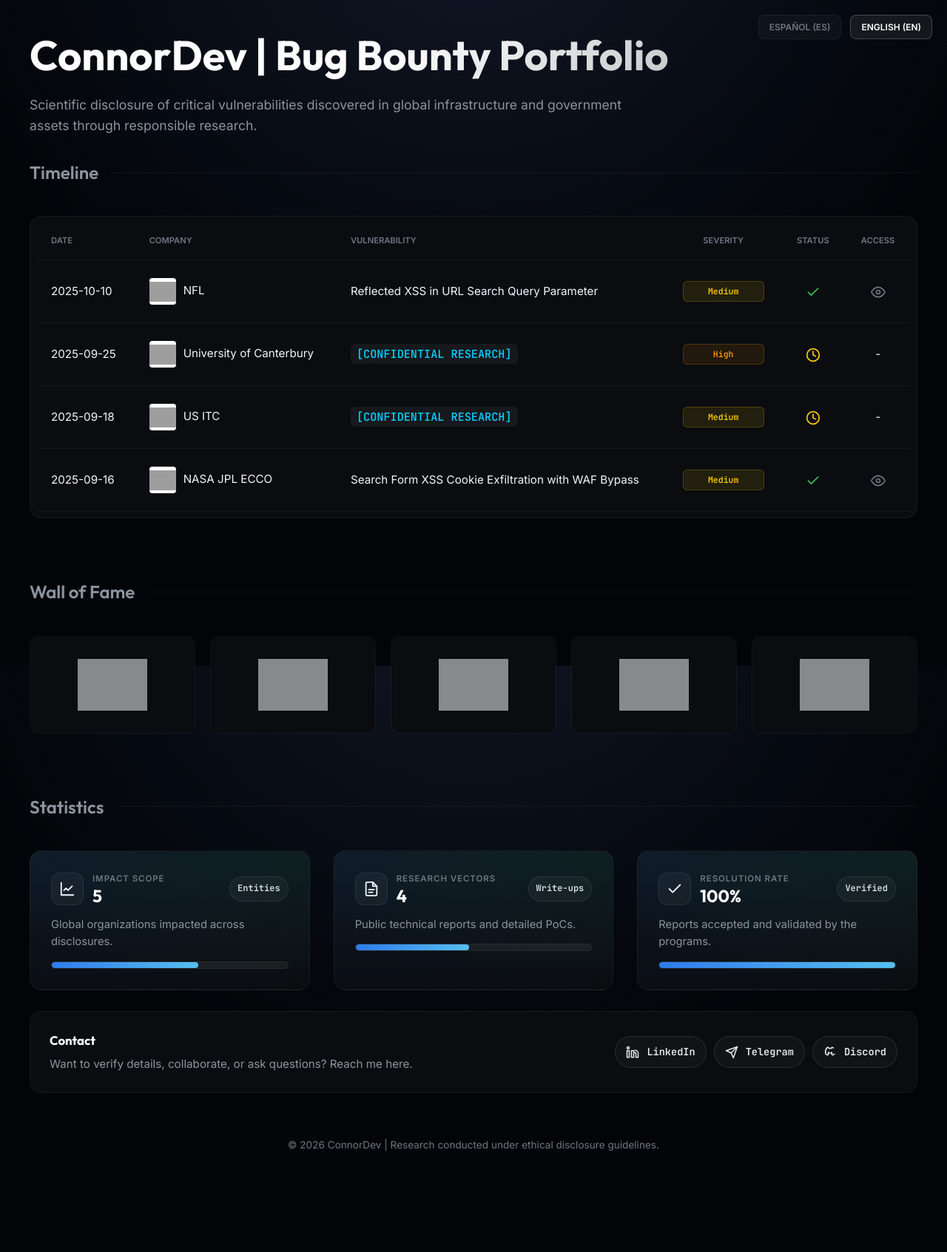
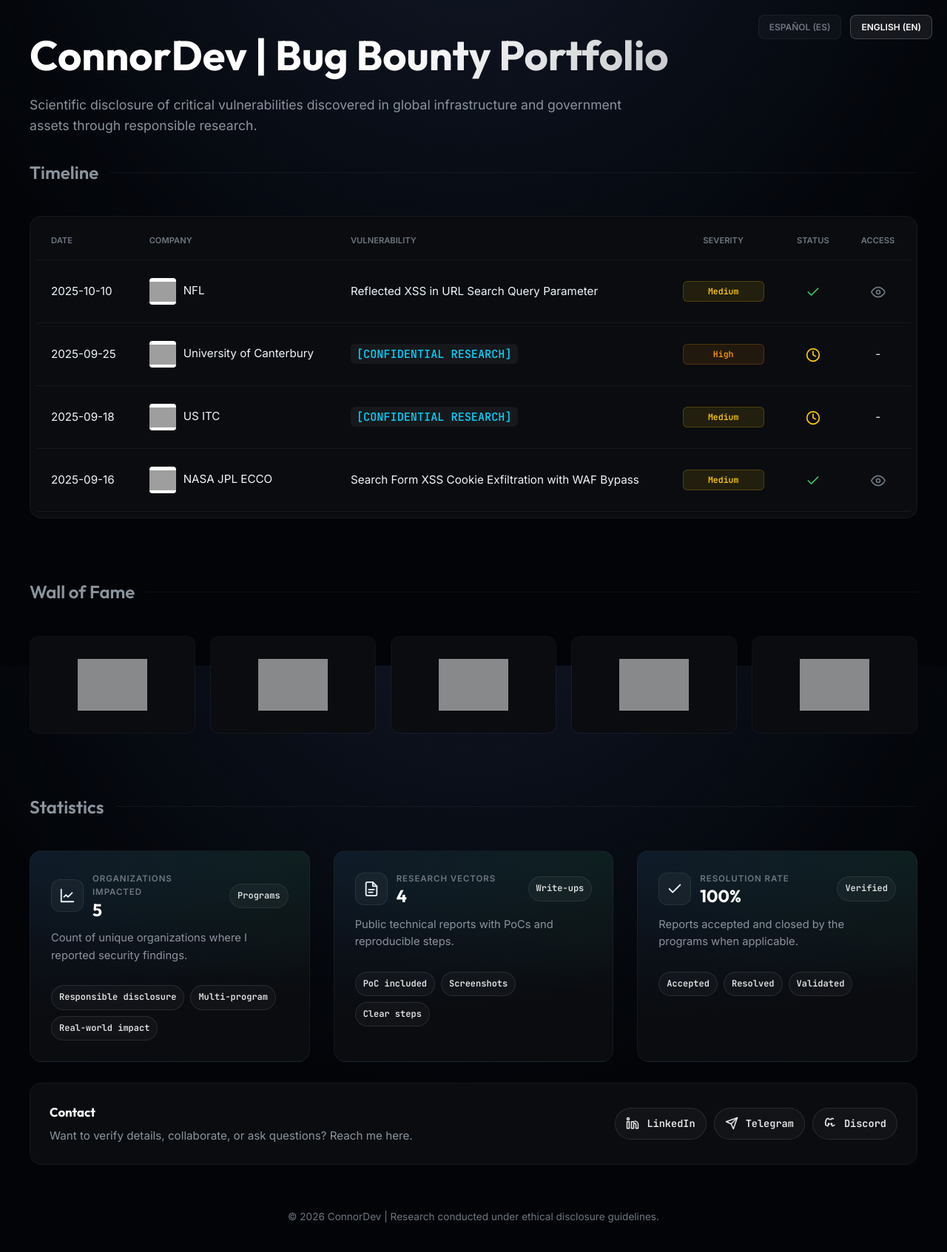
Before and after one commit to ConnorDev1337/connordev1337.github.io, a Jekyll site: the page built from en/index.md, in a window 1280 px wide, cut to the strip 0-1717 px from the top of the page. Shown: the top 1693 px of the strip at 74% size. Built offline with Jekyll 4.4.1, drawn with Linux system fonts in a browser that asks for light colours; before the commit the page ends 1620 px from its top, so only the background shows below that; grey boxes are pictures that could not be loaded.

Commit message:
Better styles

```diff
--- a/assets/css/styles.scss
+++ b/assets/css/styles.scss
@@ -740,6 +740,26 @@ th.col-report {
     font-size: 0.92rem;
 }
 
+.stat-kpis {
+    display: flex;
+    flex-wrap: wrap;
+    gap: 8px;
+    margin-top: 14px;
+}
+
+.stat-kpi {
+    display: inline-flex;
+    align-items: center;
+    padding: 6px 10px;
+    border-radius: 999px;
+    border: 1px solid rgba(255, 255, 255, 0.10);
+    background: rgba(255, 255, 255, 0.03);
+    color: rgba(255, 255, 255, 0.90);
+    font-family: 'JetBrains Mono', monospace;
+    font-size: 0.75rem;
+    font-weight: 800;
+}
+
 .stat-bar {
     height: 10px;
     border-radius: 999px;
@@ -814,6 +834,7 @@ th.col-report {
 }
 
 .wof-card img {
+    background-color: #b8b8b8;
     max-width: 100%;
     max-height: 70px;
     filter: grayscale(1) brightness(1.2);
@@ -822,6 +843,7 @@ th.col-report {
 }
 
 .wof-card:hover img {
+    background-color: white;
     filter: grayscale(0) brightness(1);
     opacity: 1;
 }
--- a/en/index.md
+++ b/en/index.md
@@ -110,14 +110,18 @@ title: ConnorDev | Bug Bounty Portfolio
             <svg class="svg-icon" viewBox="0 0 24 24"><path d="M3 3v18h18"></path><path d="M7 14l3-3 3 3 6-6"></path></svg>
           </div>
           <div class="stat-title">
-            <small>Impact Scope</small>
+            <small>Organizations Impacted</small>
             <div class="stat-value">5</div>
           </div>
         </div>
-        <div class="stat-badge">Entities</div>
+        <div class="stat-badge">Programs</div>
       </div>
-      <div class="stat-sub">Global organizations impacted across disclosures.</div>
-      <div class="stat-bar"><span style="width: 62%"></span></div>
+      <div class="stat-sub">Count of unique organizations where I reported security findings.</div>
+      <div class="stat-kpis">
+        <div class="stat-kpi">Responsible disclosure</div>
+        <div class="stat-kpi">Multi-program</div>
+        <div class="stat-kpi">Real-world impact</div>
+      </div>
     </div>
 
     <div class="glass-card stat-card">
@@ -133,8 +137,12 @@ title: ConnorDev | Bug Bounty Portfolio
         </div>
         <div class="stat-badge">Write-ups</div>
       </div>
-      <div class="stat-sub">Public technical reports and detailed PoCs.</div>
-      <div class="stat-bar"><span style="width: 48%"></span></div>
+      <div class="stat-sub">Public technical reports with PoCs and reproducible steps.</div>
+      <div class="stat-kpis">
+        <div class="stat-kpi">PoC included</div>
+        <div class="stat-kpi">Screenshots</div>
+        <div class="stat-kpi">Clear steps</div>
+      </div>
     </div>
 
     <div class="glass-card stat-card">
@@ -150,8 +158,12 @@ title: ConnorDev | Bug Bounty Portfolio
         </div>
         <div class="stat-badge">Verified</div>
       </div>
-      <div class="stat-sub">Reports accepted and validated by the programs.</div>
-      <div class="stat-bar"><span style="width: 100%"></span></div>
+      <div class="stat-sub">Reports accepted and closed by the programs when applicable.</div>
+      <div class="stat-kpis">
+        <div class="stat-kpi">Accepted</div>
+        <div class="stat-kpi">Resolved</div>
+        <div class="stat-kpi">Validated</div>
+      </div>
     </div>
   </div>
 
```
Also changed, not shown: es/index.md (+20 -8 lines).
